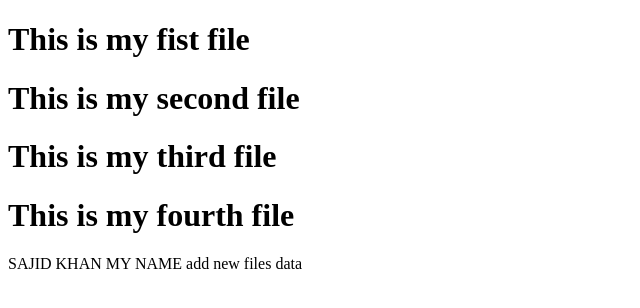
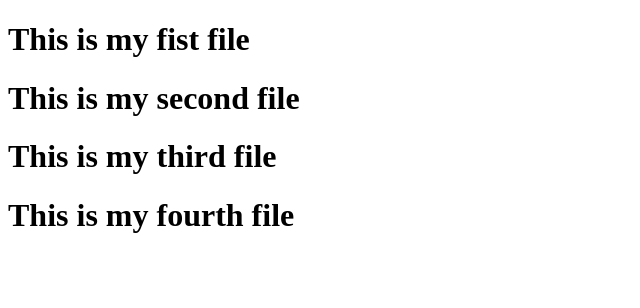
Before and after one commit to raeesschool/helo, a plain HTML site: page index.html in a window 1280 px wide. Shown: the whole page, without its empty margins (0-640 px from the left). Drawn offline with Linux system fonts and the light colour scheme.

Commit message:
add data

```diff
--- a/index.html
+++ b/index.html
@@ -10,7 +10,5 @@
     <h1>This is my second file</h1>
     <h1>This is my third file</h1>
     <h1>This is my fourth file</h1>
-    SAJID KHAN MY NAME
-    add new files data
 </body>
 </html>
```
